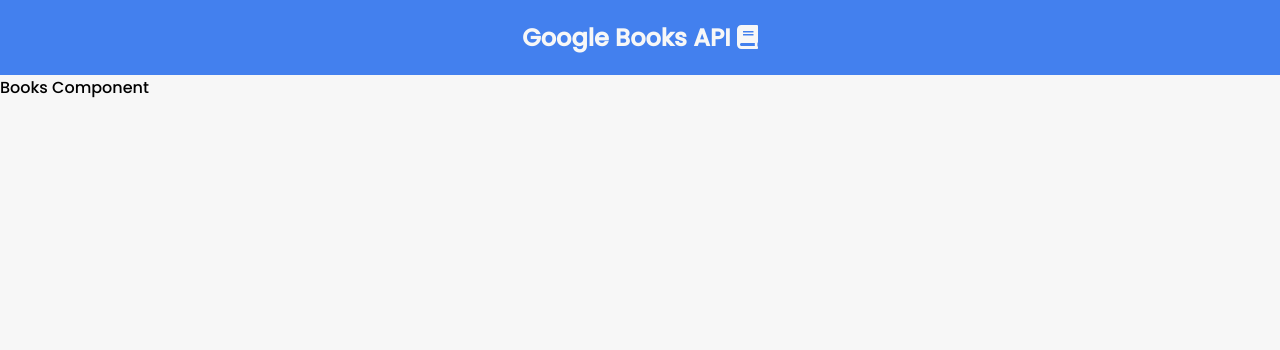
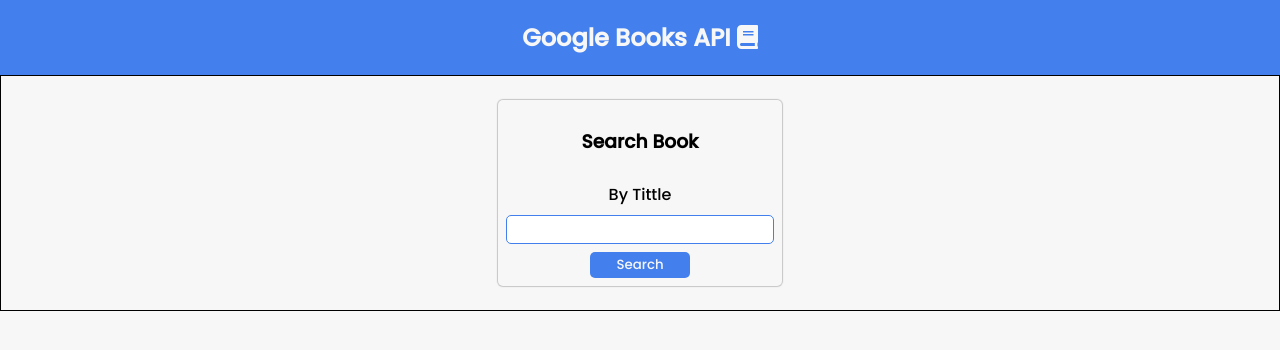
Before and after one commit to Diogoku/googleBooksAPI, a React app: page / in a window 1280 px wide. Shown: the top 350 px of the page. Built offline with nearby package versions, Linux system fonts and the light colour scheme; no server answers.

Commit message:
fetch book data inside BooksSearch component

```diff
--- a/src/actions/booksActionsCreator.js
+++ b/src/actions/booksActionsCreator.js
@@ -0,0 +1,10 @@
+import { GET_BOOKS } from "./type";
+
+// BOOKS ACTIONS CREATOR
+
+export const getBooks = (booksData) => {
+  return {
+    type: GET_BOOKS,
+    payload: booksData,
+  };
+};
--- a/src/actions/type.js
+++ b/src/actions/type.js
@@ -0,0 +1 @@
+export const GET_BOOKS = "GET_BOOKS";
--- a/src/components/Books.js
+++ b/src/components/Books.js
@@ -1,24 +1,17 @@
-import React, { useEffect, useState } from "react";
+import React from "react";
 
-// AXIOS
-import axios from "axios";
+// COMPONENTS
+import BooksSearch from "./BooksSearch";
+
+// CSS
+import "../css/books.css";
 
 function Books() {
-  const [booksData, setBooksData] = useState();
-
-  useEffect(() => {
-    const fetchBooks = async () => {
-      const response = await axios.get(
-        `https://www.googleapis.com/books/v1/volumes?q=search+terms`
-      );
-      console.log(response);
-      setBooksData(response);
-    };
-
-    fetchBooks();
-  }, []);
-
-  return <div>Books Component</div>;
+  return (
+    <div className="books-section">
+      <BooksSearch />
+    </div>
+  );
 }
 
 export default Books;
--- /dev/null
+++ b/src/components/BooksSearch.js
@@ -0,0 +1,49 @@
+import React, { useEffect, useState } from "react";
+
+// REACT-REDUX
+import { useDispatch } from "react-redux";
+import { getBooks } from "../actions/booksActionsCreator";
+
+// AXIOS
+import axios from "axios";
+
+function BooksSearch() {
+  const [bookFilter, setBookFilter] = useState("search+terms");
+  const [errorMessage, setErrorMessage] = useState("");
+  const dispatch = useDispatch();
+
+  useEffect(() => {
+    const fetchBooksData = async () => {
+      const response = await axios.get(
+        `https://www.googleapis.com/books/v1/volumes?q=search+terms`
+      );
+
+      if (response.status == 200) {
+        dispatch(getBooks(response.data.items));
+        setErrorMessage("");
+      } else setErrorMessage("The google books API is currently unavailable");
+    };
+    fetchBooksData();
+  }, []);
+
+  return (
+    <div>
+      {errorMessage === "" ? null : <p>{errorMessage}</p>}
+      <form className="search-book-form">
+        <h3>Search Book</h3>
+        <label htmlFor="book-tittle" className="search-book-label">
+          By Tittle
+        </label>
+        <input
+          type="text"
+          id="book-tittle"
+          name="bookTitle"
+          className="search-book-input"
+        />
+        <input type="submit" className="search-books-submit" value="Search" />
+      </form>
+    </div>
+  );
+}
+
+export default BooksSearch;
--- /dev/null
+++ b/src/css/books.css
@@ -0,0 +1,40 @@
+.books-section {
+  border: 1px solid black;
+  display: flex;
+  flex-direction: column;
+  align-items: center;
+  padding: 1.5rem 3rem;
+}
+
+/******** SEARCH BOOK SECTION ********/
+
+.search-book-form {
+  border-radius: 5px;
+  padding: 0.5rem;
+  display: flex;
+  flex-direction: column;
+  align-items: center;
+  row-gap: 0.5rem;
+  box-shadow: 0 0 1px 1px rgb(197, 197, 197);
+}
+
+.search-book-label {
+  display: block;
+}
+
+.search-book-input {
+  border-radius: 5px;
+  border: 1px solid var(--mainBlueColor);
+  outline-color: var(--mainBlueColor);
+  padding: 0.2rem;
+  text-align: center;
+}
+
+.search-books-submit {
+  border-radius: 5px;
+  border: none;
+  width: 100px;
+  padding: 0.2rem 0.5rem;
+  background-color: var(--mainBlueColor);
+  color: var(--mainWhiteColor);
+}
--- a/src/css/default.css
+++ b/src/css/default.css
@@ -1,8 +1,13 @@
 :root {
-  font-family: "Poppins", sans-serif;
   --mainBlackColor: #333333;
+  --mainRedColor: #dc261b;
   --mainBlueColor: #4380ee;
   --mainWhiteColor: #f7f7f7;
+  font-size: 16px;
+}
+
+* {
+  font-family: "Poppins", sans-serif;
 }
 
 html,
--- a/src/reducers/booksReducer.js
+++ b/src/reducers/booksReducer.js
@@ -1,7 +1,11 @@
-const initialState = { vazio: true };
+import { GET_BOOKS } from "../actions/type";
+
+const initialState = { booksData: null };
 
 export default (state = initialState, action) => {
   switch (action.type) {
+    case GET_BOOKS:
+      return { ...state, booksData: action.payload };
     default:
       return state;
   }
```
